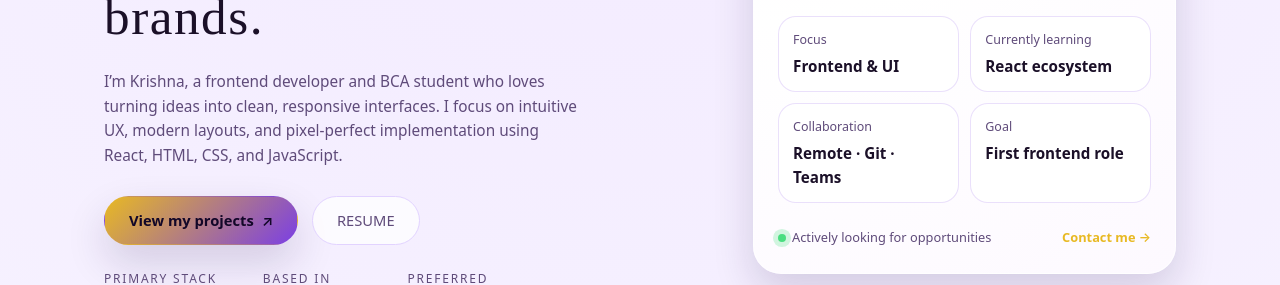
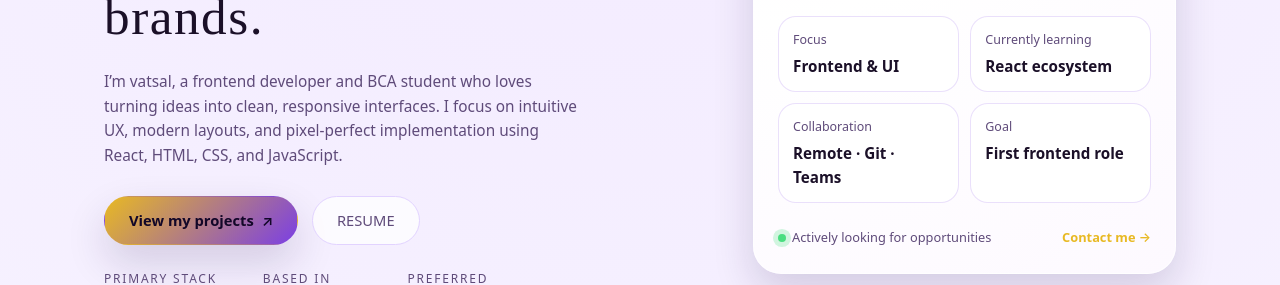
Before and after one commit to vatsal-http/portfolio, a React (Vite) app: page / in a window 1280 px wide. Shown: the part 509-794 px from the top of the page. Built offline with nearby package versions, Linux system fonts and the light colour scheme.

Commit message:
Fix portfolio issues and improvements

```diff
--- a/src/components/hero.jsx
+++ b/src/components/hero.jsx
@@ -17,7 +17,7 @@ function Hero({ onProjectsClick, onContactClick }) {
           </h1>
 
           <p className="hero-description">
-            I’m Krishna, a frontend developer and BCA student who loves turning
+            I’m vatsal, a frontend developer and BCA student who loves turning
             ideas into clean, responsive interfaces. I focus on intuitive UX,
             modern layouts, and pixel-perfect implementation using React, HTML,
             CSS, and JavaScript.
```
